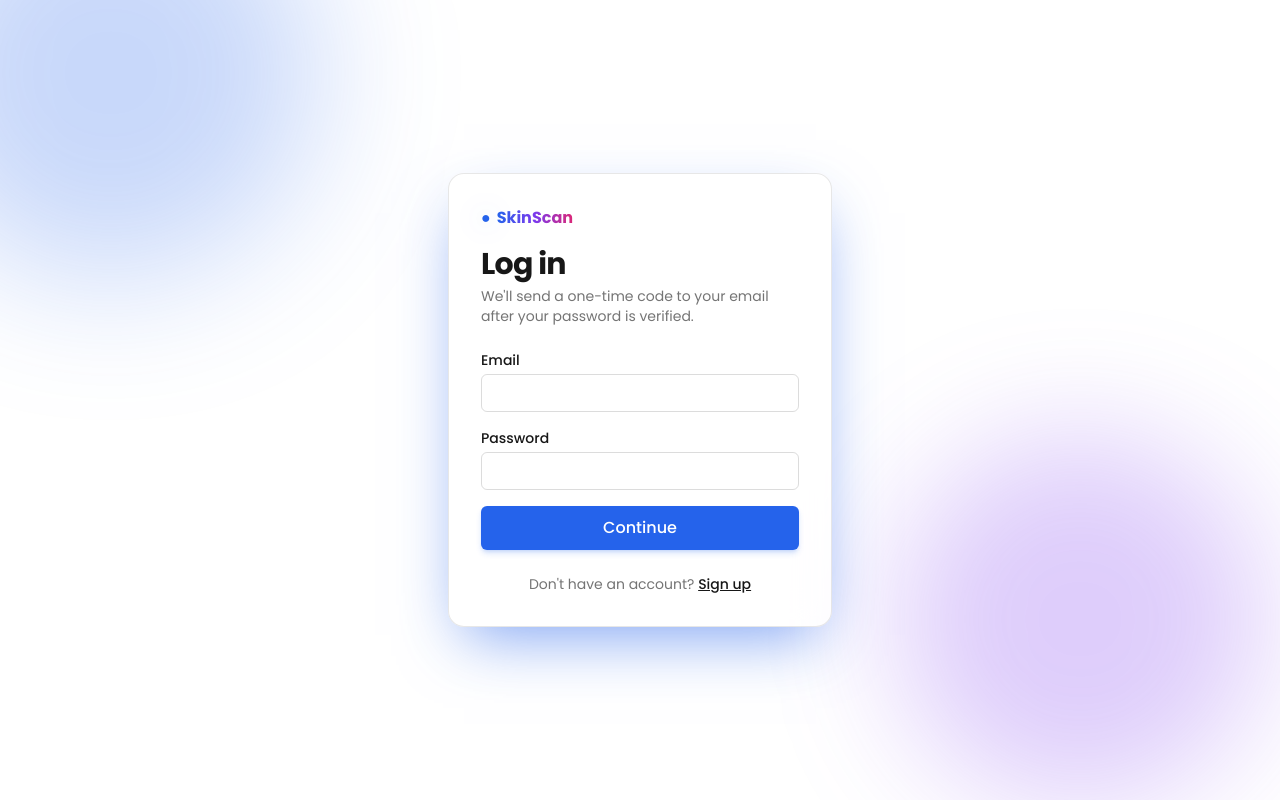
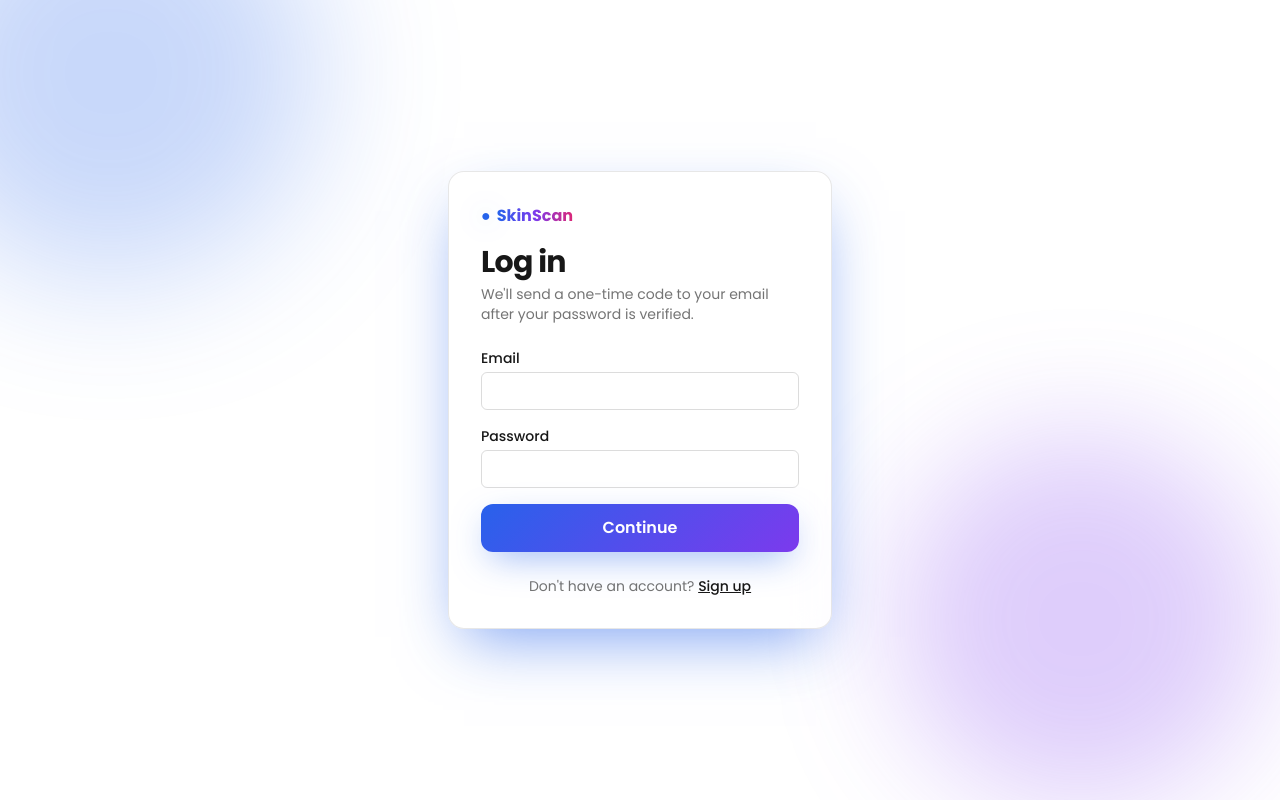
Before and after one commit to jacoboshvire/skincancerdetector, a Next.js app: page /login in a window 1280 px wide. Built offline with nearby package versions, Linux system fonts and the light colour scheme.

Commit message:
auto commit @Sun Jun 28 22:49:19 BST 2026

```diff
--- a/src/app/login/page.tsx
+++ b/src/app/login/page.tsx
@@ -104,7 +104,7 @@ function LoginForm() {
             disabled={loading}
             whileHover={{ scale: 1.02 }}
             whileTap={{ scale: 0.98 }}
-            className="w-full rounded-md bg-primary text-primary-foreground py-2.5 font-medium hover:opacity-90 disabled:opacity-60 shadow-md shadow-primary/20"
+            className="w-full rounded-xl btn-gradient py-3 font-semibold disabled:opacity-60 shadow-glow"
           >
             {loading ? "Checking…" : "Continue"}
           </motion.button>
```
